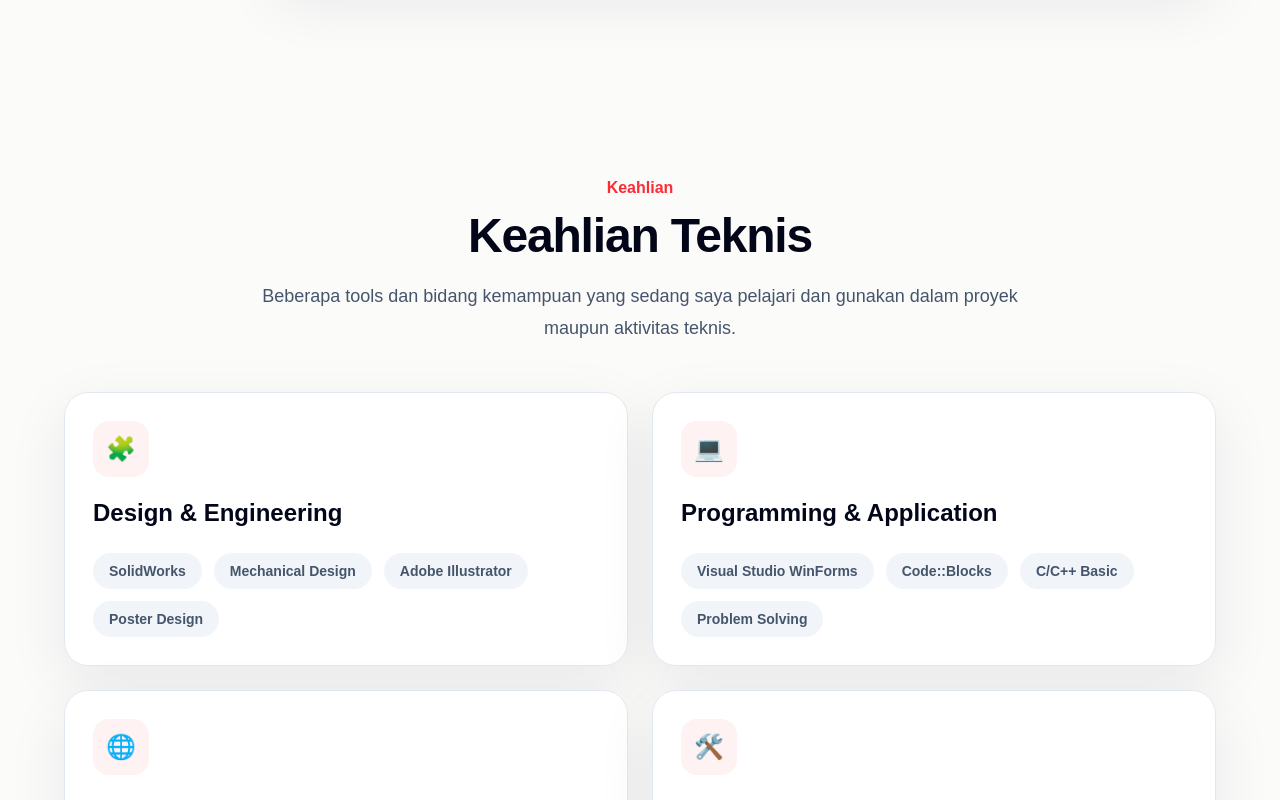
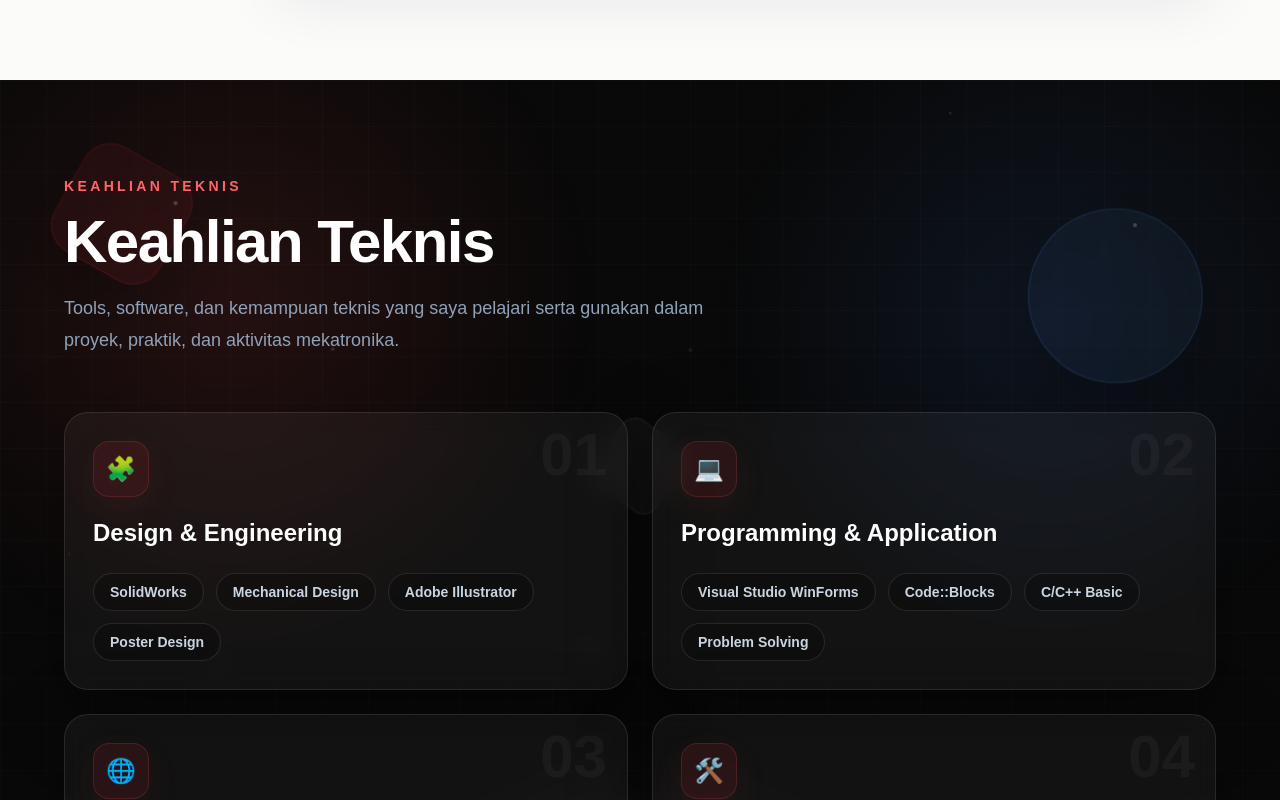
Before and after one commit to zikri2006jry-source/portfolio-muhammad-zikri, a Next.js app: page / in a window 1280 px wide. Shown: the part 5200-6000 px from the top of the page. Built offline with nearby package versions, Linux system fonts and the light colour scheme.

Commit message:
Update page.tsx

```diff
--- a/src/app/page.tsx
+++ b/src/app/page.tsx
@@ -77,7 +77,7 @@ const content = {
     skillLabel: "Keahlian",
     skillTitle: "Keahlian Teknis",
     skillDesc:
-      "Beberapa tools dan bidang kemampuan yang sedang saya pelajari dan gunakan dalam proyek maupun aktivitas teknis.",
+      "Tools, software, dan kemampuan teknis yang saya pelajari serta gunakan dalam proyek, praktik, dan aktivitas mekatronika.",
     projectLabel: "Proyek",
     projectTitle: "Proyek Mekatronika",
     contactLabel: "Kontak",
@@ -114,7 +114,7 @@ const content = {
     skillLabel: "Skills",
     skillTitle: "Technical Skills",
     skillDesc:
-      "Several tools and skill areas that I am currently learning and using in technical projects and activities.",
+      "Tools, software, and technical skills that I learn and use in projects, practical work, and mechatronics activities.",
     projectLabel: "Work",
     projectTitle: "Mechatronics Projects",
     contactLabel: "Contact",
@@ -318,12 +318,22 @@ const skills = [
   {
     icon: "🧩",
     title: "Design & Engineering",
-    items: ["SolidWorks", "Mechanical Design", "Adobe Illustrator", "Poster Design"],
+    items: [
+      "SolidWorks",
+      "Mechanical Design",
+      "Adobe Illustrator",
+      "Poster Design",
+    ],
   },
   {
     icon: "💻",
     title: "Programming & Application",
-    items: ["Visual Studio WinForms", "Code::Blocks", "C/C++ Basic", "Problem Solving"],
+    items: [
+      "Visual Studio WinForms",
+      "Code::Blocks",
+      "C/C++ Basic",
+      "Problem Solving",
+    ],
   },
   {
     icon: "🌐",
@@ -464,6 +474,78 @@ function AnimatedParticleBackground() {
   );
 }
 
+function DarkMotionBackground() {
+  const shapes = [
+    {
+      className:
+        "left-[6%] top-[12%] h-28 w-28 rotate-12 rounded-[1.75rem] border-red-500/15 bg-red-500/[0.06]",
+      animation: "dark-float-one 12s ease-in-out infinite",
+    },
+    {
+      className:
+        "right-[8%] top-[14%] h-40 w-40 rounded-full border-blue-400/15 bg-blue-400/[0.05]",
+      animation: "dark-float-two 15s ease-in-out infinite",
+    },
+    {
+      className:
+        "bottom-[12%] left-[18%] h-24 w-24 rotate-45 rounded-[1.5rem] border-white/10 bg-white/[0.03]",
+      animation: "dark-spin-float 18s linear infinite",
+    },
+    {
+      className:
+        "bottom-[8%] right-[16%] h-36 w-36 rotate-[18deg] rounded-[2rem] border-red-400/10 bg-red-400/[0.04]",
+      animation: "dark-float-one 17s ease-in-out infinite reverse",
+    },
+    {
+      className:
+        "left-1/2 top-[34%] h-20 w-20 -translate-x-1/2 rotate-45 rounded-2xl border-slate-300/10 bg-slate-300/[0.03]",
+      animation: "dark-float-two 13s ease-in-out infinite reverse",
+    },
+  ];
+
+  return (
+    <div
+      aria-hidden="true"
+      className="pointer-events-none absolute inset-0 overflow-hidden"
+      style={{ perspective: "1000px" }}
+    >
+      <div className="absolute inset-0 bg-[radial-gradient(circle_at_18%_22%,rgba(239,68,68,0.12),transparent_28%),radial-gradient(circle_at_82%_24%,rgba(59,130,246,0.10),transparent_26%),radial-gradient(circle_at_50%_90%,rgba(255,255,255,0.05),transparent_24%)]" />
+      <div className="absolute inset-0 opacity-30 [background-image:linear-gradient(to_right,rgba(255,255,255,0.055)_1px,transparent_1px),linear-gradient(to_bottom,rgba(255,255,255,0.055)_1px,transparent_1px)] [background-size:46px_46px]" />
+
+      {shapes.map((shape, index) => (
+        <span
+          key={index}
+          className={`absolute border shadow-[0_20px_80px_rgba(0,0,0,0.35)] backdrop-blur-[2px] ${shape.className}`}
+          style={{
+            animation: shape.animation,
+            animationDelay: `${index * -1.7}s`,
+            transformStyle: "preserve-3d",
+          }}
+        />
+      ))}
+
+      {Array.from({ length: 18 }, (_, index) => (
+        <span
+          key={`dark-particle-${index}`}
+          className="dark-section-particle absolute rounded-full bg-white/30"
+          style={
+            {
+              left: `${(index * 29 + 5) % 96}%`,
+              top: `${(index * 41 + 7) % 92}%`,
+              width: `${2 + (index % 3)}px`,
+              height: `${2 + (index % 3)}px`,
+              animationDuration: `${7 + (index % 6)}s`,
+              animationDelay: `${index * -0.65}s`,
+              "--dark-particle-x": `${-24 + ((index * 11) % 48)}px`,
+              "--dark-particle-y": `${-18 - ((index * 7) % 36)}px`,
+            } as CSSProperties
+          }
+        />
+      ))}
+    </div>
+  );
+}
+
 export default function Home() {
   const [lang, setLang] = useState<"id" | "en">("id");
   const [menuOpen, setMenuOpen] = useState(false);
@@ -558,8 +640,66 @@ export default function Home() {
           transform: translate3d(0, 0, 0) scale(1);
         }
 
+        @keyframes dark-float-one {
+          0%,
+          100% {
+            transform: translate3d(0, 0, 0) rotate(8deg);
+          }
+          50% {
+            transform: translate3d(20px, -24px, 70px) rotate(18deg);
+          }
+        }
+
+        @keyframes dark-float-two {
+          0%,
+          100% {
+            transform: translate3d(0, 0, -30px) rotate(-8deg);
+          }
+          50% {
+            transform: translate3d(-24px, 20px, 90px) rotate(10deg);
+          }
+        }
+
+        @keyframes dark-spin-float {
+          0% {
+            transform: translate3d(0, 0, 0) rotate(0deg);
+          }
+          50% {
+            transform: translate3d(14px, -22px, 65px) rotate(180deg);
+          }
+          100% {
+            transform: translate3d(0, 0, 0) rotate(360deg);
+          }
+        }
+
+        @keyframes dark-particle-drift {
+          0%,
+          100% {
+            opacity: 0.15;
+            transform: translate3d(0, 0, 0) scale(0.8);
+          }
+          50% {
+            opacity: 0.75;
+            transform: translate3d(
+                var(--dark-particle-x),
+                var(--dark-particle-y),
+                80px
+              )
+              scale(1.25);
+          }
+        }
+
+        .dark-section-particle {
+          animation-name: dark-particle-drift;
+          animation-timing-function: ease-in-out;
+          animation-iteration-count: infinite;
+          box-shadow: 0 0 12px rgba(255, 255, 255, 0.28);
+          will-change: transform, opacity;
+        }
+
         @media (prefers-reduced-motion: reduce) {
-          .portfolio-particle {
+          .portfolio-particle,
+          .dark-section-particle {
             display: none;
           }
 
@@ -576,13 +716,20 @@ export default function Home() {
       <AnimatedParticleBackground />
       <header className="fixed left-0 top-0 z-50 w-full border-b border-slate-200/70 bg-white/90 backdrop-blur-xl">
         <nav className="mx-auto flex max-w-6xl items-center justify-between px-5 py-4 md:px-6">
-          <a href="#" className="text-2xl font-black tracking-tight text-slate-950">
+          <a
+            href="#"
+            className="text-2xl font-black tracking-tight text-slate-950"
+          >
             MZ<span className="text-red-500">.</span>
           </a>
 
           <div className="hidden items-center gap-6 text-sm font-bold text-slate-600 md:flex">
             {navLinks.map((link) => (
-              <a key={link.href} href={link.href} className="hover:text-red-500">
+              <a
+                key={link.href}
+                href={link.href}
+                className="hover:text-red-500"
+              >
                 {link.label}
               </a>
             ))}
@@ -697,7 +844,10 @@ export default function Home() {
         <div className="absolute bottom-16 right-20 -z-10 h-56 w-56 rounded-full border border-red-200 bg-red-100/40 shadow-2xl shadow-red-100" />
         <div className="absolute left-1/2 top-32 -z-10 h-24 w-24 rotate-45 rounded-3xl border border-slate-200 bg-white/70 shadow-xl" />
 
-        <div data-reveal className="relative z-10 mx-auto grid max-w-6xl items-center gap-10 py-10 md:min-h-[calc(100vh-8rem)] md:grid-cols-[1.05fr_0.95fr] md:py-0">
+        <div
+          data-reveal
+          className="relative z-10 mx-auto grid max-w-6xl items-center gap-10 py-10 md:min-h-[calc(100vh-8rem)] md:grid-cols-[1.05fr_0.95fr] md:py-0"
+        >
           <div>
             <p className="mb-5 inline-flex rounded-full border border-red-100 bg-white px-4 py-2 text-sm font-black text-red-500 shadow-sm">
               {t.available}
@@ -753,7 +903,9 @@ export default function Home() {
                   <h2 className="text-2xl font-black text-slate-950">
                     Muhammad Zikri
                   </h2>
-                  <p className="font-bold text-slate-500">Mechatronics Student</p>
+                  <p className="font-bold text-slate-500">
+                    Mechatronics Student
+                  </p>
                 </div>
 
                 <div className="rounded-2xl bg-red-50 px-4 py-3 text-right">
@@ -785,7 +937,10 @@ export default function Home() {
         <div className="absolute inset-0 -z-10 bg-white" />
         <div className="absolute right-10 top-10 -z-10 h-44 w-44 rotate-12 rounded-[2rem] border border-blue-100 bg-blue-50/60 shadow-2xl shadow-blue-100" />
 
-        <div data-reveal className="relative z-10 mx-auto max-w-6xl rounded-[2rem] border border-slate-200 bg-white p-8 shadow-[0_18px_60px_rgba(15,23,42,0.08)] md:p-12">
+        <div
+          data-reveal
+          className="relative z-10 mx-auto max-w-6xl rounded-[2rem] border border-slate-200 bg-white p-8 shadow-[0_18px_60px_rgba(15,23,42,0.08)] md:p-12"
+        >
           <p className="font-black text-red-500">{t.profileTitle}</p>
 
           <h2 className="mt-3 text-4xl font-black tracking-tight text-slate-950 md:text-5xl">
@@ -908,49 +1063,58 @@ export default function Home() {
         </div>
       </section>
 
-      <section id="skills" className="relative overflow-hidden px-6 py-24">
-        <div className="absolute inset-0 -z-10 bg-white" />
-        <div className="absolute right-16 top-20 -z-10 h-52 w-52 rotate-12 rounded-[2rem] border border-red-100 bg-red-50/60 shadow-2xl shadow-red-100" />
-        <div className="absolute left-10 bottom-20 -z-10 h-44 w-44 rotate-[-18deg] rounded-[2rem] border border-blue-100 bg-blue-50/60 shadow-2xl shadow-blue-100" />
+      <section
+        id="skills"
+        className="relative overflow-hidden bg-[#090909] px-6 py-24 text-white"
+      >
+        <DarkMotionBackground />
 
         <div className="relative z-10 mx-auto max-w-6xl">
-          <div data-reveal className="text-center">
-            <p className="font-black text-red-500">{t.skillLabel}</p>
+          <div data-reveal className="max-w-3xl">
+            <p className="text-sm font-black uppercase tracking-[0.24em] text-red-400">
+              {lang === "id" ? "Keahlian Teknis" : "Technical Skills"}
+            </p>
 
-            <h2 className="mt-3 text-4xl font-black tracking-tight text-slate-950 md:text-5xl">
+            <h2 className="mt-4 text-4xl font-black tracking-tight text-white md:text-6xl">
               {t.skillTitle}
             </h2>
 
-            <p className="mx-auto mt-5 max-w-3xl text-lg leading-8 text-slate-600">
+            <p className="mt-5 max-w-2xl text-lg leading-8 text-slate-400">
               {t.skillDesc}
             </p>
           </div>
 
-          <div className="mt-12 grid gap-6 md:grid-cols-2">
-            {skills.map((group) => (
+          <div className="mt-14 grid gap-6 md:grid-cols-2">
+            {skills.map((group, groupIndex) => (
               <div
                 data-reveal
                 key={group.title}
-                className="rounded-3xl border border-slate-200 bg-white p-7 shadow-[0_18px_60px_rgba(15,23,42,0.08)] transition hover:-translate-y-1"
+                className="group relative overflow-hidden rounded-3xl border border-white/10 bg-white/[0.045] p-7 shadow-[0_24px_80px_rgba(0,0,0,0.35)] backdrop-blur-md transition duration-300 hover:-translate-y-1 hover:border-red-400/30 hover:bg-white/[0.07]"
               >
-                <div className="flex h-14 w-14 items-center justify-center rounded-2xl bg-red-50 text-2xl">
+                <div className="absolute right-5 top-3 text-6xl font-black text-white/[0.035]">
+                  {String(groupIndex + 1).padStart(2, "0")}
+                </div>
+
+                <div className="relative flex h-14 w-14 items-center justify-center rounded-2xl border border-red-400/15 bg-red-500/10 text-2xl shadow-[0_12px_35px_rgba(239,68,68,0.08)]">
                   {group.icon}
                 </div>
 
-                <h3 className="mt-5 text-2xl font-black text-slate-950">
+                <h3 className="relative mt-5 text-2xl font-black text-white">
                   {group.title}
                 </h3>
 
-                <div className="mt-6 flex flex-wrap gap-3">
+                <div className="relative mt-6 flex flex-wrap gap-3">
                   {group.items.map((item) => (
                     <span
                       key={item}
-                      className="rounded-full bg-slate-100 px-4 py-2 text-sm font-black text-slate-600"
+                      className="rounded-full border border-white/10 bg-black/20 px-4 py-2 text-sm font-black text-slate-300 transition group-hover:border-white/15 group-hover:text-white"
                     >
                       {item}
                     </span>
                   ))}
                 </div>
+
+                <div className="absolute bottom-0 left-0 h-px w-0 bg-gradient-to-r from-red-500 via-red-400 to-transparent transition-all duration-500 group-hover:w-full" />
               </div>
             ))}
           </div>
@@ -972,7 +1136,6 @@ export default function Home() {
             <h2 className="mt-3 text-4xl font-black tracking-tight text-slate-950 md:text-5xl">
               {t.projectTitle}
             </h2>
-
           </div>
 
           <div className="mt-12 grid gap-6 md:grid-cols-3">
@@ -1019,7 +1182,10 @@ export default function Home() {
         <div className="absolute left-10 top-20 -z-10 h-44 w-44 rotate-[-15deg] rounded-[2rem] border border-red-100 bg-red-50/60 shadow-2xl shadow-red-100" />
         <div className="absolute right-10 bottom-20 -z-10 h-44 w-44 rotate-12 rounded-[2rem] border border-blue-100 bg-blue-50/60 shadow-2xl shadow-blue-100" />
 
-        <div data-reveal className="relative z-10 mx-auto max-w-6xl overflow-hidden rounded-[2rem] bg-slate-950 text-white shadow-[0_30px_100px_rgba(15,23,42,0.25)]">
+        <div
+          data-reveal
+          className="relative z-10 mx-auto max-w-6xl overflow-hidden rounded-[2rem] bg-slate-950 text-white shadow-[0_30px_100px_rgba(15,23,42,0.25)]"
+        >
           <div className="grid gap-8 p-8 md:grid-cols-[1.2fr_0.8fr] md:p-12">
             <div>
               <p className="font-black text-red-400">{t.contactLabel}</p>
@@ -1050,7 +1216,9 @@ export default function Home() {
                   key={link.name}
                   href={link.href}
                   target={link.name === "Email" ? undefined : "_blank"}
-                  rel={link.name === "Email" ? undefined : "noopener noreferrer"}
+                  rel={
+                    link.name === "Email" ? undefined : "noopener noreferrer"
+                  }
                   className={`flex items-center justify-center gap-3 rounded-full px-6 py-3 text-center font-black transition ${
                     index === 0
                       ? "bg-white text-slate-950"
@@ -1066,11 +1234,29 @@ export default function Home() {
         </div>
       </section>
 
-      <footer className="relative z-10 border-t border-slate-200 bg-white px-6 py-6">
-        <div className="mx-auto flex max-w-6xl items-center justify-center">
-          <p className="text-xl font-black text-slate-950">
+      <footer className="relative overflow-hidden border-t border-white/10 bg-[#090909] px-6 py-10 text-white">
+        <DarkMotionBackground />
+
+        <div className="relative z-10 mx-auto grid max-w-6xl items-center gap-7 text-center md:grid-cols-[1fr_auto_1fr] md:text-left">
+          <a href="#" className="text-2xl font-black tracking-tight text-white">
             MZ<span className="text-red-500">.</span>
-          </p>
+          </a>
+
+          <div className="flex flex-wrap items-center justify-center gap-x-7 gap-y-3 text-sm font-bold text-slate-400">
+            {navLinks.slice(1).map((link) => (
+              <a
+                key={`footer-${link.href}`}
+                href={link.href}
+                className="transition hover:text-red-400"
+              >
+                {link.label}
+              </a>
+            ))}
+          </div>
+
+          <div className="hidden justify-self-end md:block" aria-hidden="true">
+            <span className="inline-flex h-3 w-3 rounded-full bg-red-500 shadow-[0_0_24px_rgba(239,68,68,0.75)]" />
+          </div>
         </div>
       </footer>
     </main>
```
